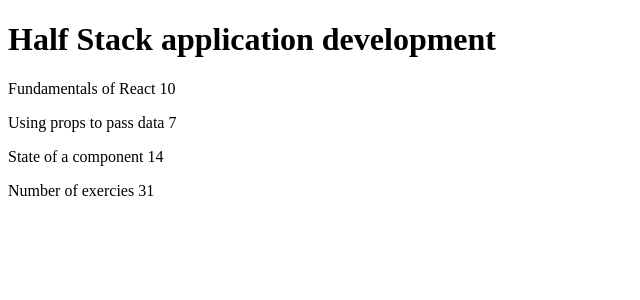
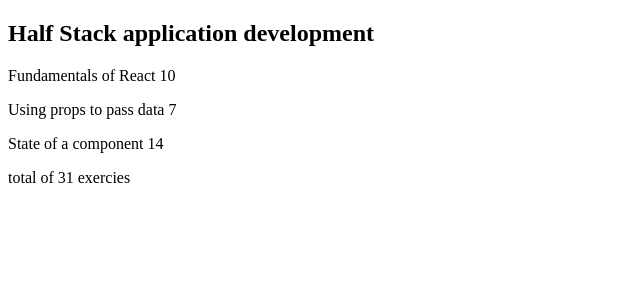
Before and after one commit to victorFish9/courseInformation, a React (Vite) app: page / in a window 1280 px wide. Shown: the top 300 px of the page, without its empty margins (0-640 px from the left). Built offline with nearby package versions, Linux system fonts and the light colour scheme.

Commit message:
step 6 and 7 done

```diff
--- a/src/App.jsx
+++ b/src/App.jsx
@@ -1,6 +1,7 @@
 import { useState } from 'react'
 import reactLogo from './assets/react.svg'
 import viteLogo from '/vite.svg'
+import Course from './components/Course'
 
 
 const Header = (props) => {
@@ -45,26 +46,29 @@
 const App = () => {
   const course = {
     name: 'Half Stack application development',
+    id: 1,
     parts: [
       {
         name: 'Fundamentals of React',
-        exercises: 10
+        exercises: 10,
+        id: 1
       },
       {
         name: 'Using props to pass data',
-        exercises: 7
+        exercises: 7,
+        id: 2
       },
       {
         name: 'State of a component',
-        exercises: 14
+        exercises: 14,
+        id: 3
       }
     ]
   }
+
   return (
     <div>
-      <Header course={course} />
-      <Content course={course} />
-      {<Total course={course} />}
+      <Course course={course} />
     </div>
   )
 }
--- /dev/null
+++ b/src/components/Course.jsx
@@ -0,0 +1,20 @@
+import { useState } from "react"
+
+const Course = ({ course }) => {
+    console.log(course.parts)
+    const total = course.parts.reduce((sum, part) => sum + part.exercises, 0)
+    console.log(total)
+    return (
+        <>
+            <h2>{course.name}</h2>
+            {course.parts.map(x =>
+                <p key={x.id}>{x.name} <span>{x.exercises}</span></p>
+
+            )}
+            <p>total of {total} exercies</p>
+
+        </>
+    )
+}
+
+export default Course
```
